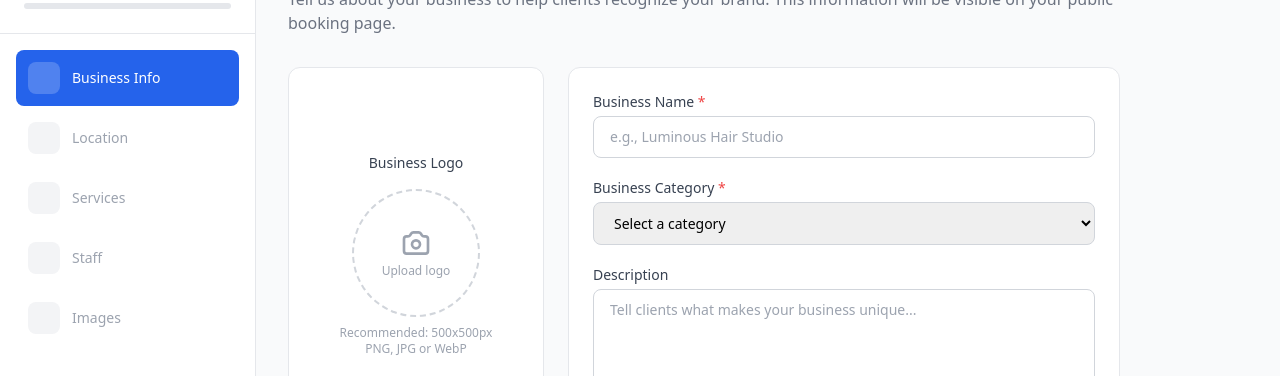
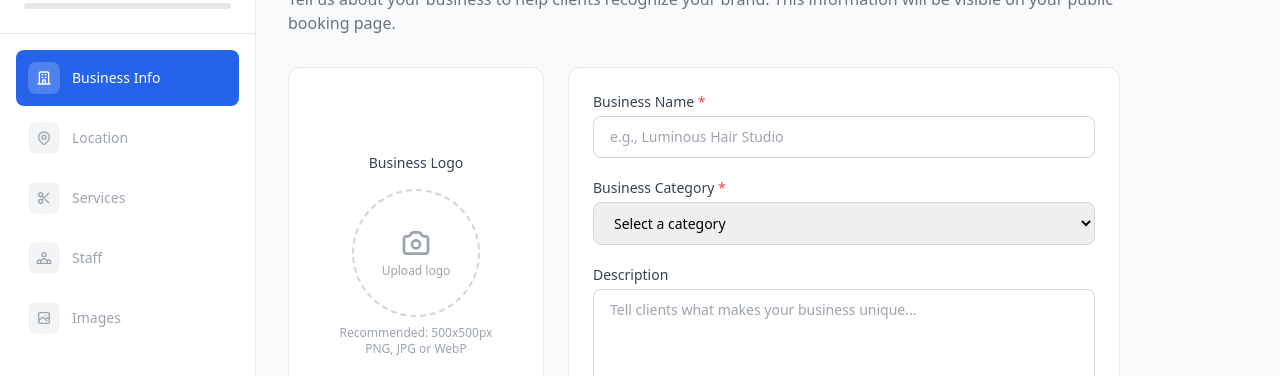
Before and after one commit to Schedora/Schedora, a Nuxt app in the folder frontend/: page /onboarding/business-info in a window 1280 px wide. Shown: the part 146-522 px from the top of the page. Built offline with nearby package versions, Linux system fonts and the light colour scheme.

Commit message:
add icons in the sidebar

```diff
--- a/frontend/app/components/onboarding/OnboardingSidebar.vue
+++ b/frontend/app/components/onboarding/OnboardingSidebar.vue
@@ -72,7 +72,20 @@
                 />
               </svg>
               <!-- Step icon -->
-              <component v-else :is="step.icon" class="w-4 h-4" />
+              <svg
+                v-else
+                class="w-4 h-4"
+                fill="none"
+                stroke="currentColor"
+                viewBox="0 0 24 24"
+              >
+                <path
+                  stroke-linecap="round"
+                  stroke-linejoin="round"
+                  stroke-width="2"
+                  :d="step.icon"
+                />
+              </svg>
             </div>
             <span class="text-sm font-medium">{{ step.name }}</span>
           </div>
@@ -103,11 +116,31 @@ defineEmits(["finish-later"]);
 
 // The 5 onboarding steps
 const steps = [
-  { id: 1, name: "Business Info" },
-  { id: 2, name: "Location" },
-  { id: 3, name: "Services" },
-  { id: 4, name: "Staff" },
-  { id: 5, name: "Images" },
+  {
+    id: 1,
+    name: "Business Info",
+    icon: "M19 21V5a2 2 0 00-2-2H7a2 2 0 00-2 2v16m14 0h2m-2 0h-5m-9 0H3m2 0h5M9 7h1m-1 4h1m4-4h1m-1 4h1m-5 10v-5a1 1 0 011-1h2a1 1 0 011 1v5m-4 0h4",
+  },
+  {
+    id: 2,
+    name: "Location",
+    icon: "M17.657 16.657L13.414 20.9a1.998 1.998 0 01-2.827 0l-4.244-4.243a8 8 0 1111.314 0zM15 11a3 3 0 11-6 0 3 3 0 016 0z",
+  },
+  {
+    id: 3,
+    name: "Services",
+    icon: "M14.121 14.121L19 19m-7-7l7-7m-7 7l-2.879 2.879M12 12L9.121 9.121m0 5.758a3 3 0 10-4.243 4.243 3 3 0 004.243-4.243zm0-5.758a3 3 0 10-4.243-4.243 3 3 0 004.243 4.243z",
+  },
+  {
+    id: 4,
+    name: "Staff",
+    icon: "M17 20h5v-2a3 3 0 00-5.356-1.857M17 20H7m10 0v-2c0-.656-.126-1.283-.356-1.857M7 20H2v-2a3 3 0 015.356-1.857M7 20v-2c0-.656.126-1.283.356-1.857m0 0a5.002 5.002 0 019.288 0M15 7a3 3 0 11-6 0 3 3 0 016 0z",
+  },
+  {
+    id: 5,
+    name: "Images",
+    icon: "M4 16l4.586-4.586a2 2 0 012.828 0L16 16m-2-2l1.586-1.586a2 2 0 012.828 0L20 14m-6-6h.01M6 20h12a2 2 0 002-2V6a2 2 0 00-2-2H6a2 2 0 00-2 2v12a2 2 0 002 2z",
+  },
 ];
 
 // Calculate progress percentage based on current step
```
